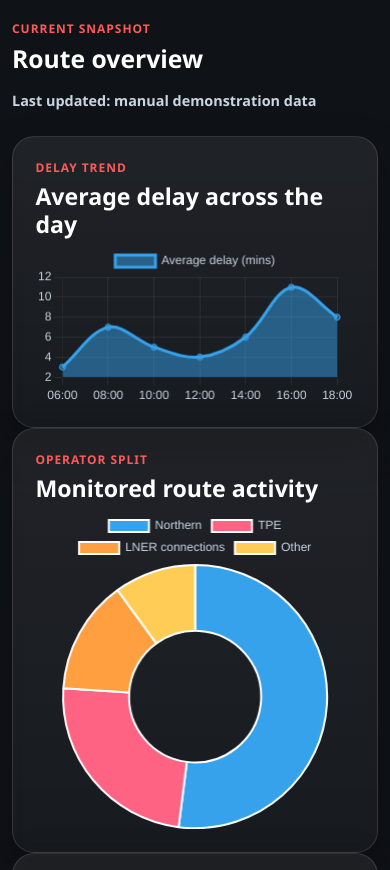
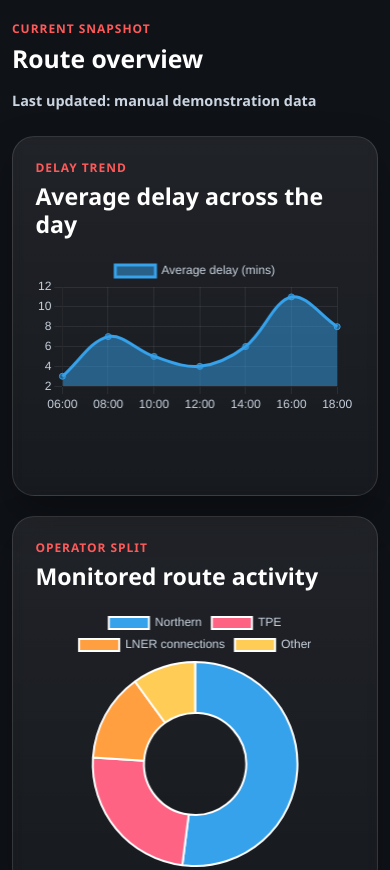
Before and after one commit to tvlrug/tvl-rug-website, a website: page rail-command-centre.html in a window 390 px wide. Shown: the part 880-1750 px from the top of the page. Drawn offline with nearby package versions, Linux system fonts and the light colour scheme.

Commit message:
Update styles.css

```diff
--- a/css/styles.css
+++ b/css/styles.css
@@ -1373,6 +1373,26 @@ body {
   .mock-dashboard-grid {
     grid-template-columns: 1fr;
   }
+  .chart-grid {
+  display: grid;
+  grid-template-columns: repeat(2, 1fr);
+  gap: 1.25rem;
+}
+
+.chart-panel {
+  min-height: 360px;
+}
+
+.chart-panel canvas {
+  max-height: 260px;
+  margin-top: 1rem;
+}
+
+@media (max-width: 992px) {
+  .chart-grid {
+    grid-template-columns: 1fr;
+  }
 }
 }
 }
+}
```
